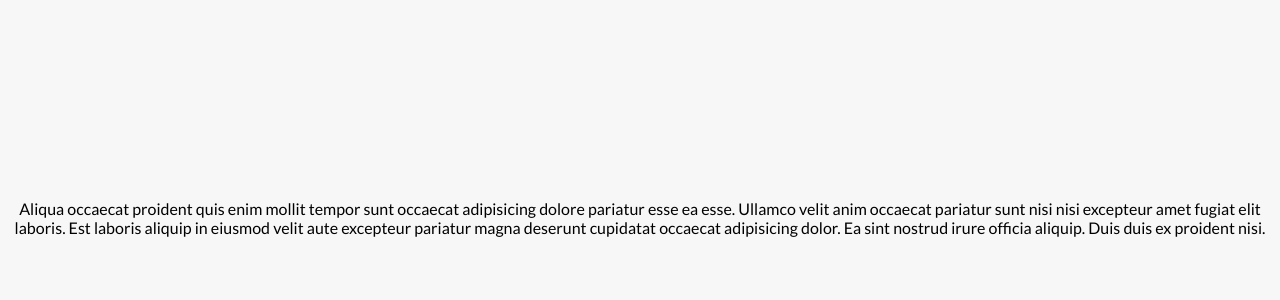
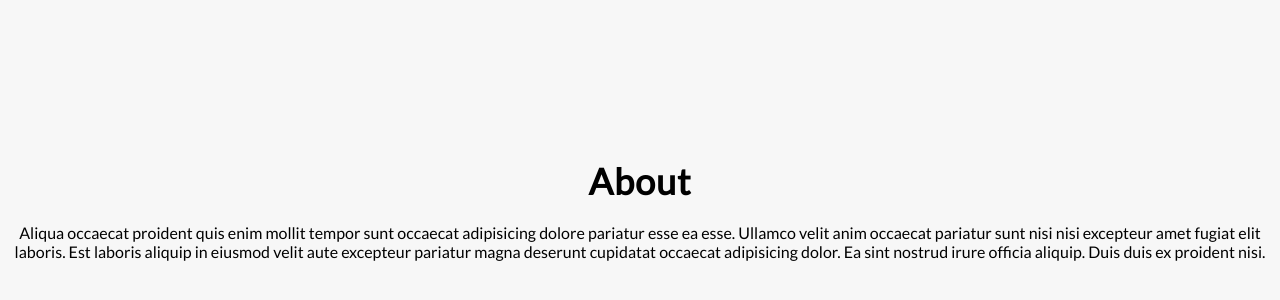
Before and after one commit to shafakyildiz/react-expense-tracker, a React (Create React App) app: page /about in a window 1280 px wide. Shown: the part 182-482 px from the top of the page. Built offline with nearby package versions, Linux system fonts and the light colour scheme.

Commit message:
added h1 tag to about page

```diff
--- a/src/components/About.js
+++ b/src/components/About.js
@@ -3,7 +3,24 @@ import React from "react";
 function About() {
   return (
     <div>
-      <p style={{ display: "flex", textAlign: "center" }}>
+      <h1
+        style={{
+          display: "flex",
+          textAlign: "center",
+          justifyContent: "center",
+          fontSize: "36px",
+          fontWeight: "bold",
+        }}
+      >
+        About
+      </h1>
+      <p
+        style={{
+          display: "flex",
+          textAlign: "center",
+          justifyContent: "center",
+        }}
+      >
         Aliqua occaecat proident quis enim mollit tempor sunt occaecat
         adipisicing dolore pariatur esse ea esse. Ullamco velit anim occaecat
         pariatur sunt nisi nisi excepteur amet fugiat elit laboris. Est laboris
```
